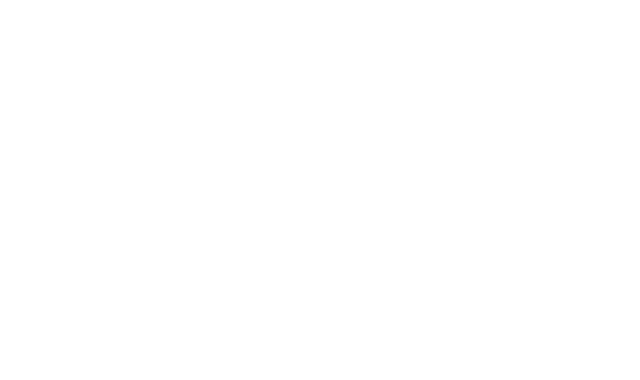
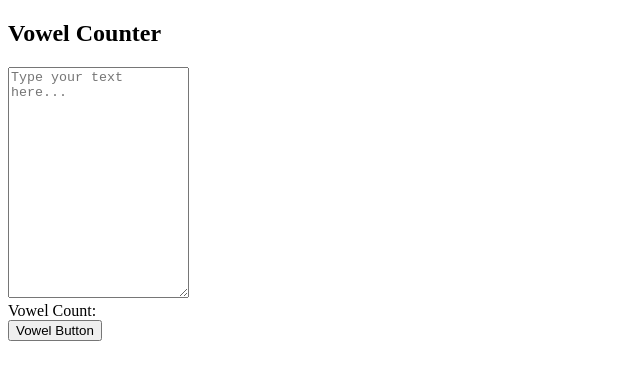
Before and after one commit to charbileigh/Vowel-Counter, a plain HTML site: page index.html in a window 1280 px wide. Shown: the whole page, without its empty margins (0-640 px from the left). Drawn offline with Linux system fonts and the light colour scheme.

Commit message:
Update index.html

```diff
--- a/index.html
+++ b/index.html
@@ -12,6 +12,18 @@
 </head>
 <body>
 
+    <div class="wrapper">
+        <h2>Vowel Counter</h2>
+        <textarea name="" id="" rows="15" placeholder="Type your text here..."></textarea>
+        <div>
+            Vowel Count:
+            <span id="vowel-count"></span>
+            <div>
+                <button type="button" id="check-btn">Vowel Button</button>
+            </div>
+        </div>
+    </div>
+
 
     <script src="app.js"></script>
 </body>
```
